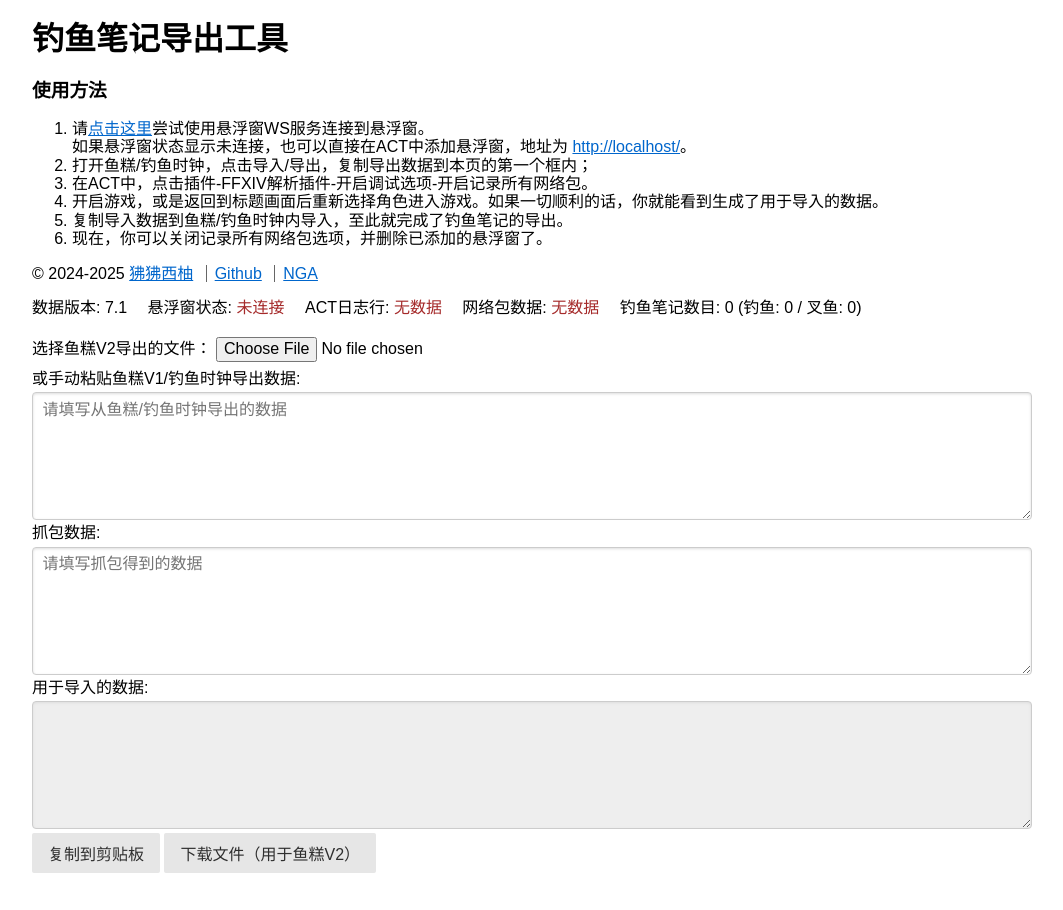
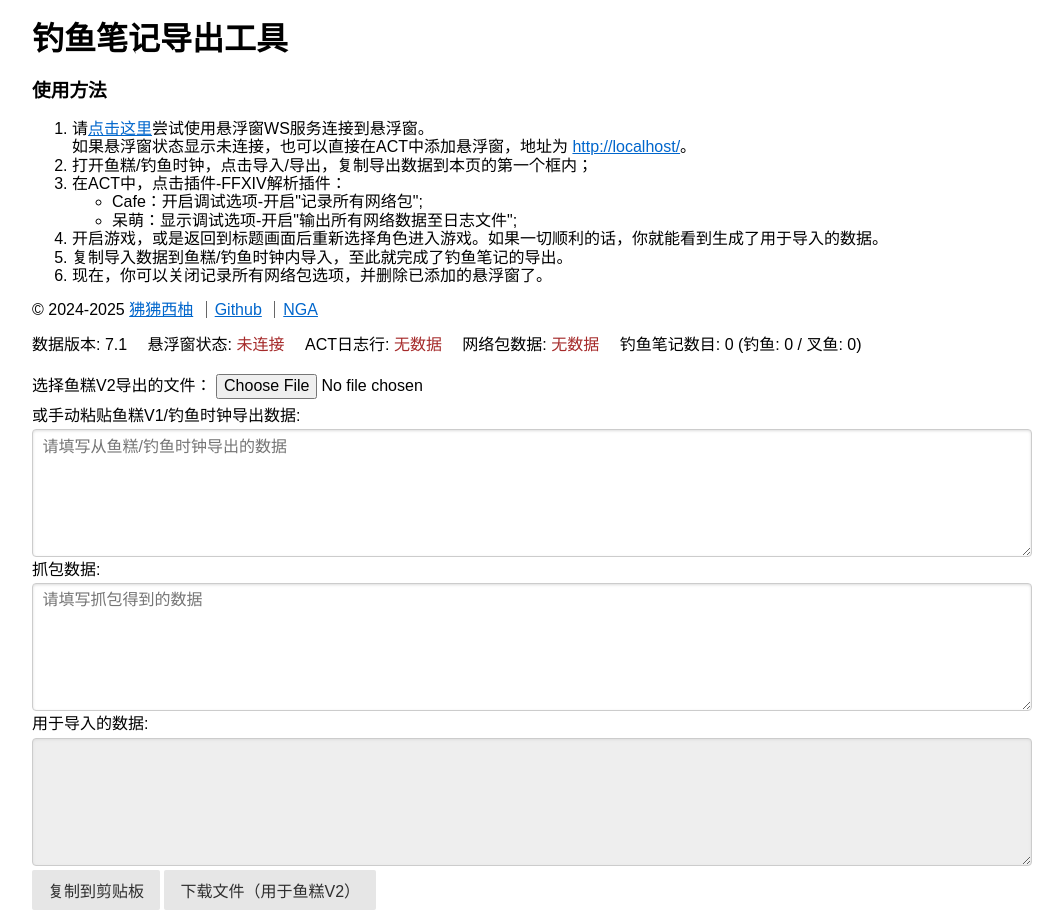
Before and after one commit to ffxiv-cyou/ffxiv-fish-export, a Svelte app: page / in a window 1280 px wide. Shown: the whole page, without its empty margins (108-1171 px from the left). Before the commit the page ends 873 px from the top, so only its background shows below. Built offline with nearby package versions, Linux system fonts and the light colour scheme.

Commit message:
misc: 更新呆萌ACT的说明

```diff
--- a/src/App.svelte
+++ b/src/App.svelte
@@ -101,7 +101,11 @@
     <ol>
       <li>请<a href={url_local}>点击这里</a>尝试使用悬浮窗WS服务连接到悬浮窗。<br>如果悬浮窗状态显示未连接，也可以直接在ACT中添加悬浮窗，地址为 <a href={url} target="_blank">{url}</a>。</li>
       <li>打开鱼糕/钓鱼时钟，点击导入/导出，复制导出数据到本页的第一个框内；</li>
-      <li>在ACT中，点击插件-FFXIV解析插件-开启调试选项-开启记录所有网络包。</li>
+      <li>在ACT中，点击插件-FFXIV解析插件：</li>
+      <ul>
+        <li>Cafe：开启调试选项-开启"记录所有网络包";</li>
+        <li>呆萌：显示调试选项-开启"输出所有网络数据至日志文件";</li>
+      </ul>
       <li>开启游戏，或是返回到标题画面后重新选择角色进入游戏。如果一切顺利的话，你就能看到生成了用于导入的数据。</li>
       <li>复制导入数据到鱼糕/钓鱼时钟内导入，至此就完成了钓鱼笔记的导出。</li>
       <li>现在，你可以关闭记录所有网络包选项，并删除已添加的悬浮窗了。</li>
```
